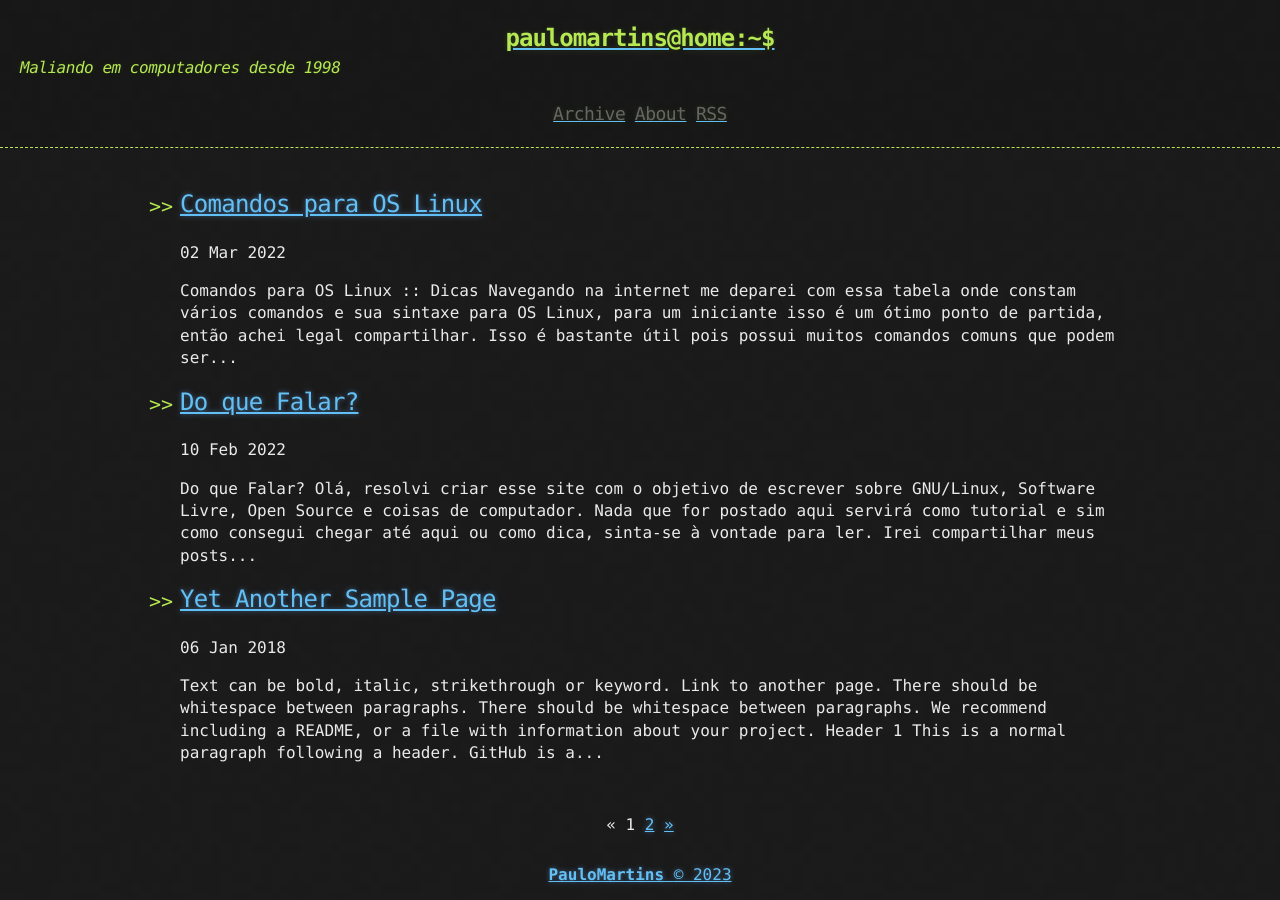
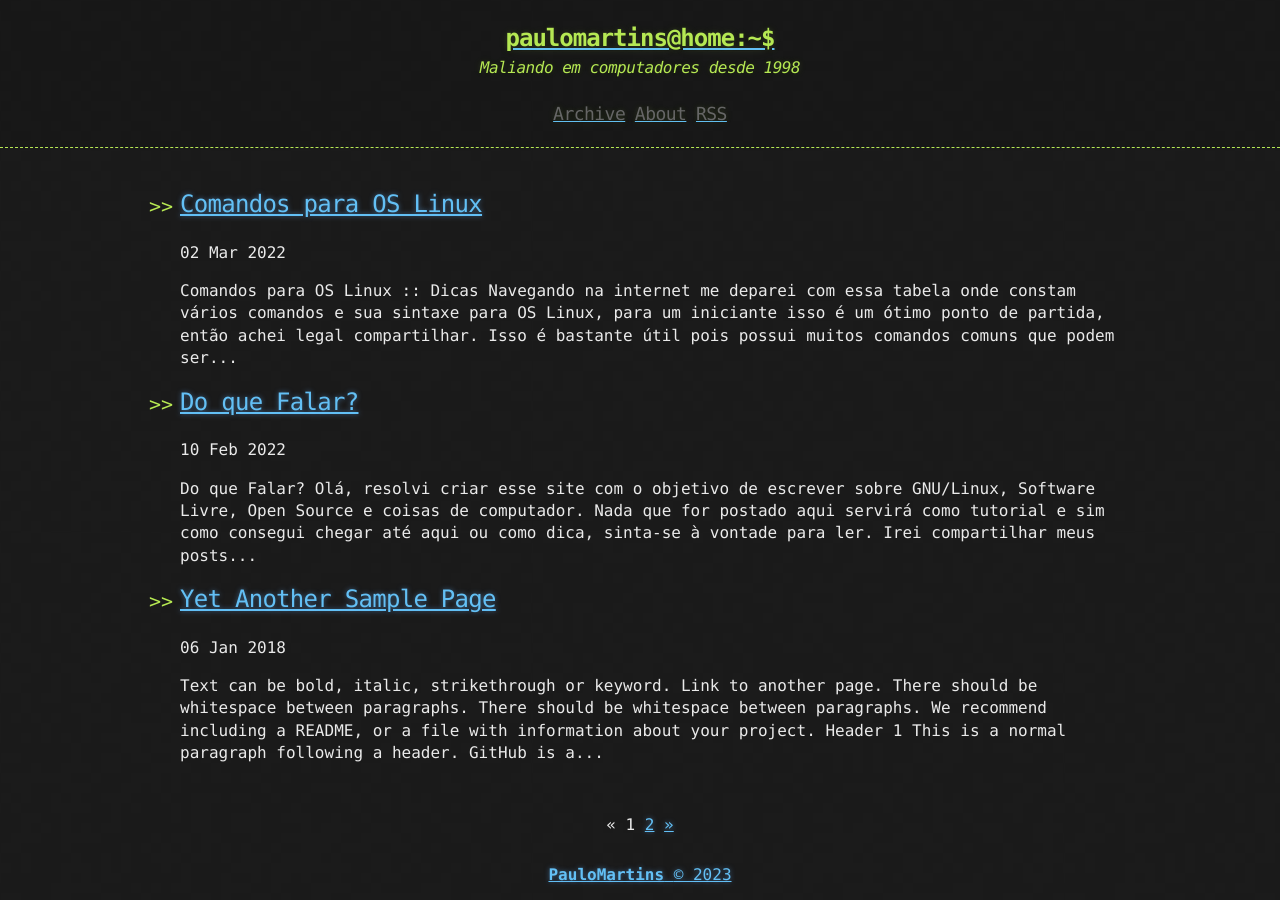
Before and after one commit to paullomarttins/paullomarttins.github.io, a Jekyll site: the page built from index.html, in a window 1280 px wide. Built offline with Jekyll 4.4.1, drawn with Linux system fonts in a browser that asks for light colours; the list of posts is cut into pages by our own code.

Commit message:
Modify header

```diff
--- a/_includes/header.html
+++ b/_includes/header.html
@@ -4,7 +4,7 @@
     {% assign owner_first_name = site.owner | split: " " %}
     <h1>{{ owner_first_name[0] | downcase }}@home:~$</h1>
     </a>
-    <h4><i>Maliando em computadores desde 1998</i></h4>
+    <a style="text-align:center;"><h4><i>Maliando em computadores desde 1998</i></h4></a>
     <div class="header-links">
       {% include links.html %}
     </div>
```
